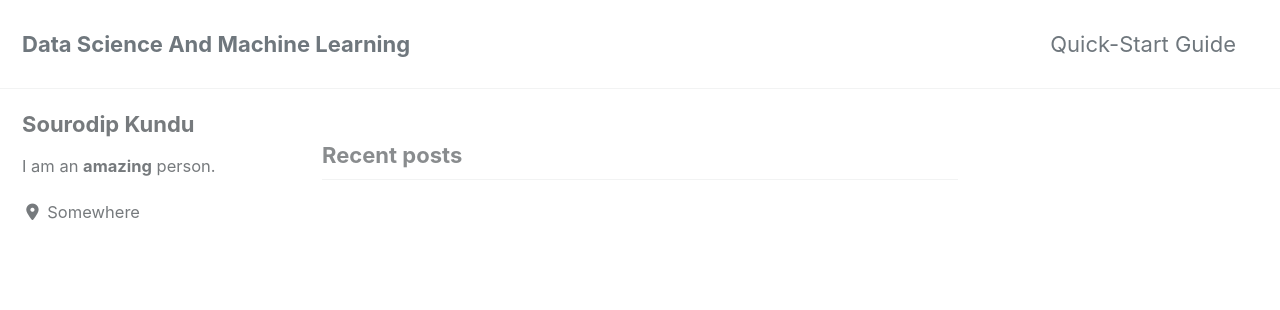
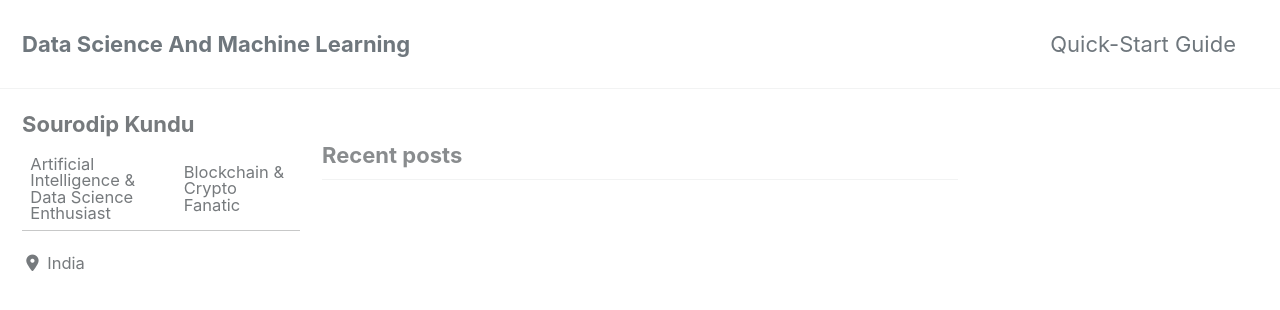
Before and after one commit to SouroMLhub/SouroMLhub.github.io, a Jekyll site: the page built from index.html, in a window 1280 px wide and 900 px high. Shown: the top 310 px of the window. Built offline with Jekyll 4.4.1, drawn with Linux system fonts in a browser that asks for light colours; cached includes are drawn as plain includes; nearby versions of some CDN libraries; the list of posts is cut into pages by our own code.

Commit message:
initial commit

```diff
--- a/_config.yml
+++ b/_config.yml
@@ -109,8 +109,8 @@ analytics:
 author:
   name             : "Sourodip Kundu"
   avatar           : # path of avatar image, e.g. "/assets/images/bio-photo.jpg"
-  bio              : "I am an **amazing** person."
-  location         : "Somewhere"
+  bio              : "Artificial Intelligence & Data Science Enthusiast | Blockchain & Crypto Fanatic"
+  location         : "India"
   email            :
   links:
     - label: "Email"
```
